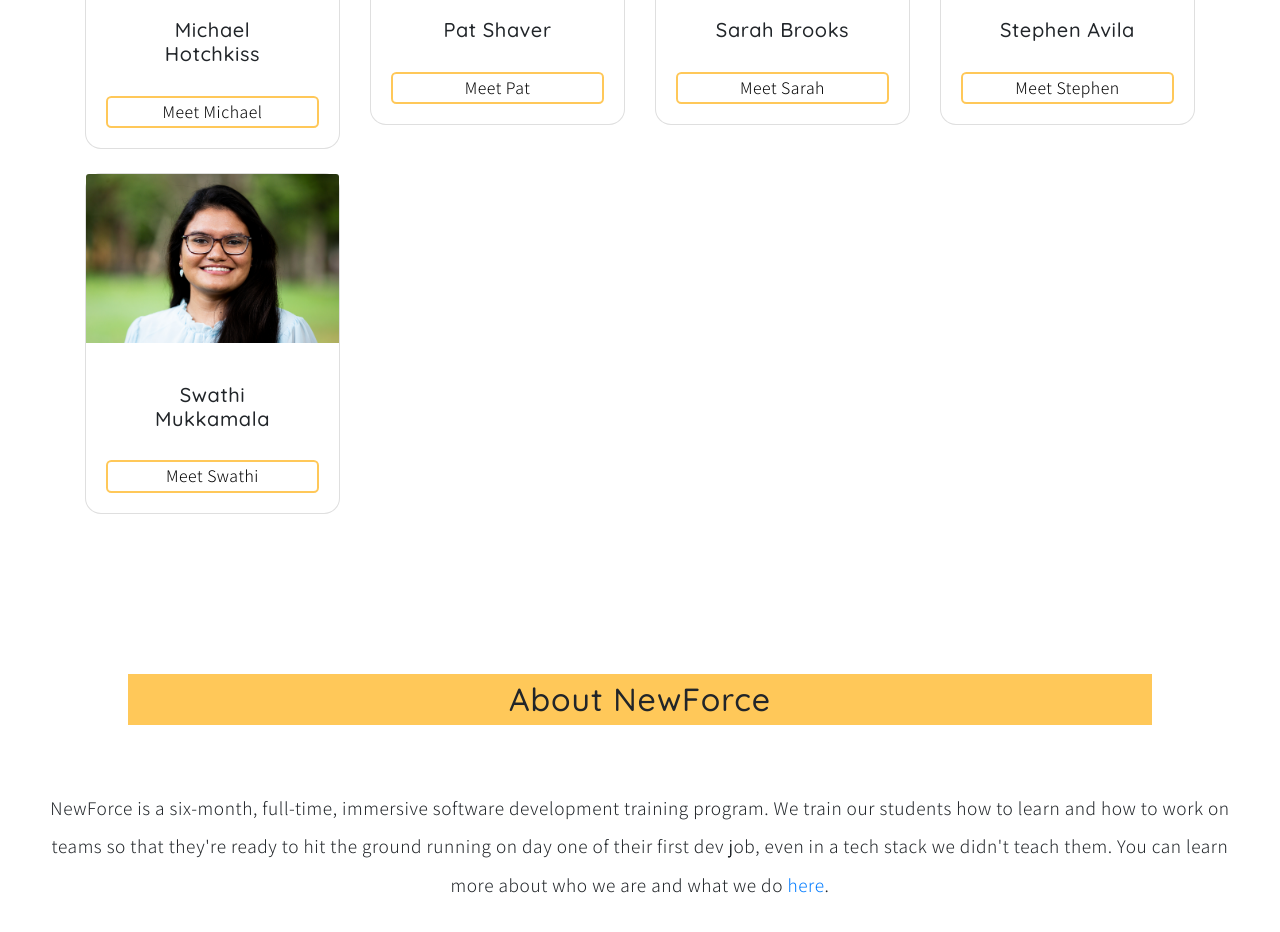
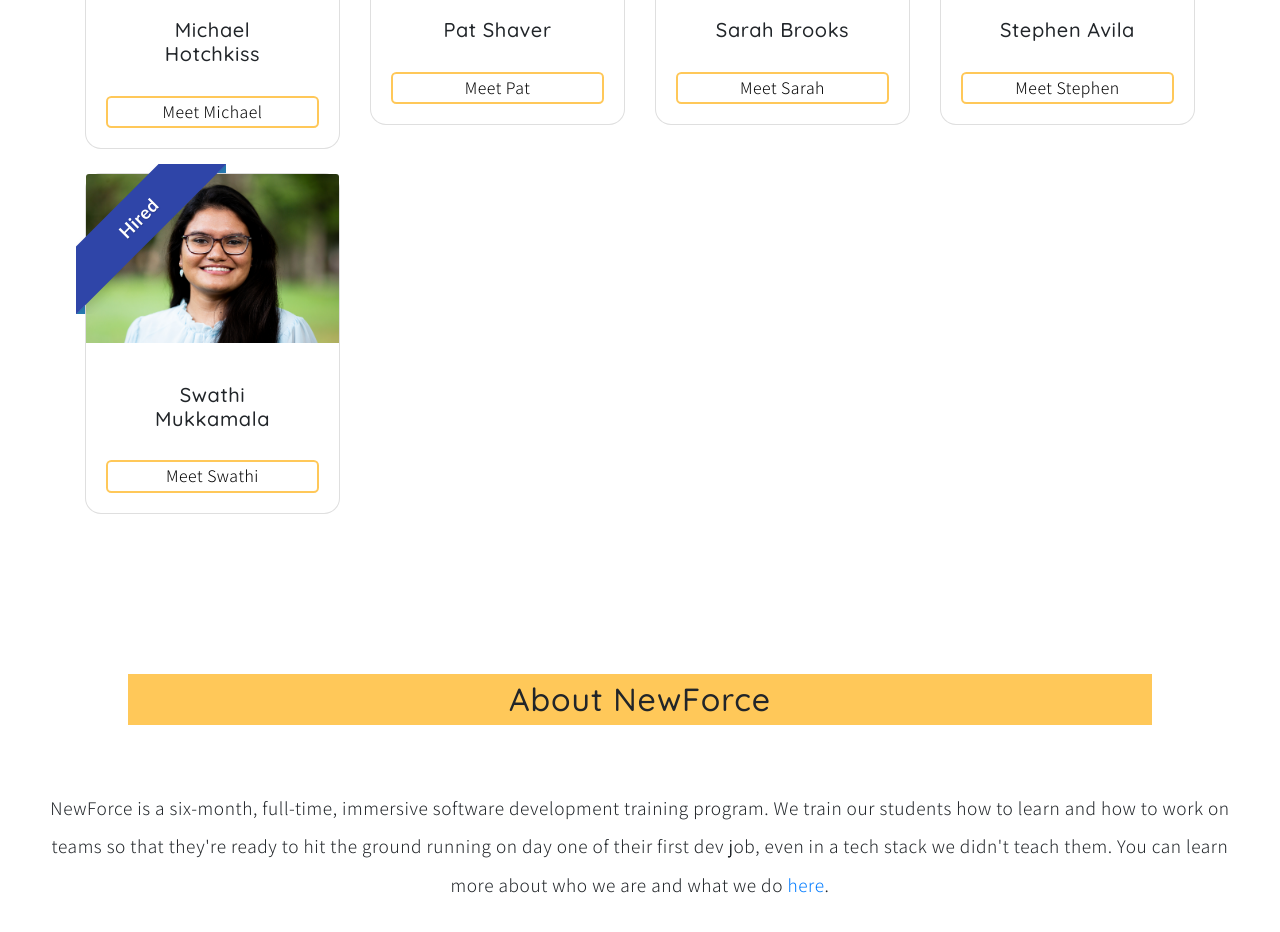
Before and after one commit to NewForce-Cohort-7/newforce-cohort-7.github.io, a website: page index.html in a window 1280 px wide. Shown: the part 2700-3632 px from the top of the page. Drawn offline with nearby package versions, Linux system fonts and the light colour scheme.

Commit message:
added hired ribbon

```diff
--- a/scripts/script.js
+++ b/scripts/script.js
@@ -42,6 +42,7 @@ const students = [
     githubURL: "https://github.com/swathi862",
     frontEndCapstoneURL: "https://youtu.be/ltoAlkCN4YI",
     serverSideCapstoneURL: "https://youtu.be/WFwzTMeswzg",
+    hired: true
   },
   {
     firstName: "Sarah",
@@ -295,6 +296,7 @@ const buildStudentComponent = (studentObject, i) => {
   return `
   <div class="col-md-3">
     <div class="card mt-4 student-card">
+      ${studentObject.hired ? "  <div class=\"ribbon ribbon-top-left\"><span>Hired</span></div>" : ""}
       <img src="${
         studentObject.photoURL
       }" class="card-img-top" alt="Headshot of ${studentObject.firstName}">
--- a/styles/style.css
+++ b/styles/style.css
@@ -96,6 +96,62 @@ header {
 	 display: block;
 	 width: 40vw;
  }
+
+
+ /* Hired ribbon */
+
+ .ribbon {
+	width: 150px;
+	height: 150px;
+	overflow: hidden;
+	position: absolute;
+  }
+
+  .ribbon::before,
+.ribbon::after {
+  position: absolute;
+  z-index: -1;
+  content: '';
+  display: block;
+  border: 5px solid #2980b9;
+}
+
+.ribbon span {
+	position: absolute;
+	display: block;
+	width: 225px;
+	padding: 15px 0;
+	background-color: #2f45a8;
+	box-shadow: 0 5px 10px rgba(0,0,0,.1);
+	color: #fff;
+	font: 700 18px/1 'Lato', sans-serif;
+	text-shadow: 0 1px 1px rgba(0,0,0,.2);
+	text-align: center;
+  }
+
+  /* top left*/
+  .ribbon-top-left {
+	top: -10px;
+	left: -10px;
+  }
+  .ribbon-top-left::before,
+  .ribbon-top-left::after {
+	border-top-color: transparent;
+	border-left-color: transparent;
+  }
+  .ribbon-top-left::before {
+	top: 0;
+	right: 0;
+  }
+  .ribbon-top-left::after {
+	bottom: 0;
+	left: 0;
+  }
+  .ribbon-top-left span {
+	right: -25px;
+	top: 30px;
+	transform: rotate(-45deg);
+  }
 
 
  /* Card styles */
```
